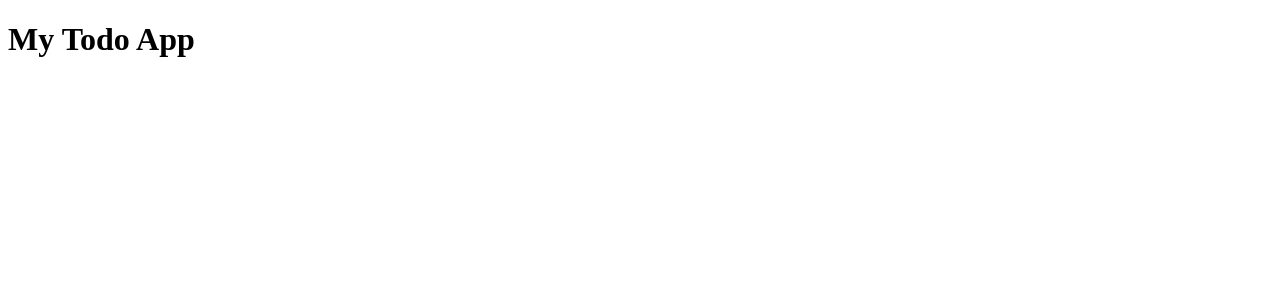
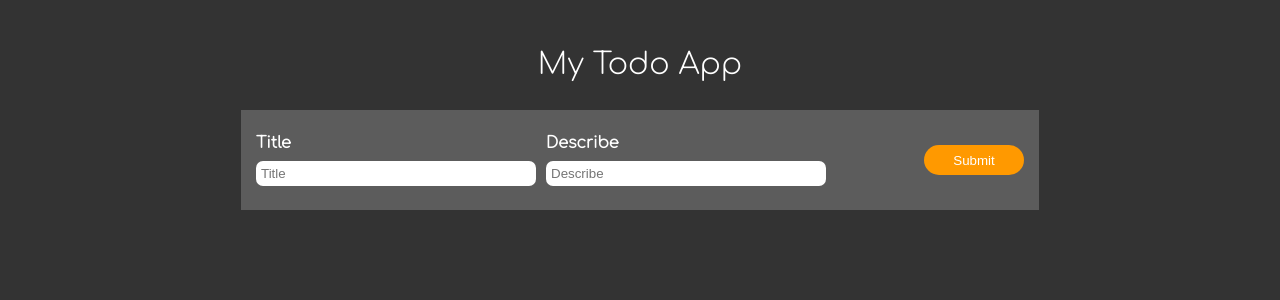
Before and after one commit to Mmomenzadeh/TodoApp-with-React, a React (Vite) app: page / in a window 1280 px wide. Shown: the top 300 px of the page. Built offline with nearby package versions, Linux system fonts and the light colour scheme.

Commit message:
finish UI App and Form

```diff
--- a/src/App.css
+++ b/src/App.css
@@ -0,0 +1,25 @@
+@import url("https://fonts.googleapis.com/css2?family=Comfortaa:wght@300&display=swap");
+
+body {
+  background-color: #333;
+  height: 100vh;
+  overflow-y: hidden;
+}
+
+
+.app-ui {
+  padding-top: 50px;
+  display: flex;
+  flex-direction: column;
+  align-items: center;
+  gap: 20px;
+  font-family: "Comfortaa", cursive;
+
+}
+
+.app-ui h1 {
+    font-size: 30px;
+    margin-bottom: 10px;
+    color: #fff;
+    font-weight: 500;
+  }
--- a/src/App.jsx
+++ b/src/App.jsx
@@ -1,7 +1,10 @@
+import "./App.css"
+import Form from "./Components/Form";
 const App = () => {
   return (
      <div className="app-ui">
       <h1>My Todo App</h1>
+      <Form/>
     </div>
   );
 }
--- a/src/Components/Form/Form.css
+++ b/src/Components/Form/Form.css
@@ -0,0 +1,66 @@
+
+
+.form-ui{
+    width: 60%;
+    height: 70px;
+    background-color: #fff3;
+    padding: 15px;
+    display: flex;
+    justify-content: space-between;
+    align-items: center;
+    flex-wrap: wrap;
+
+}
+
+
+.input-container{
+
+
+    display: flex;
+    gap: 10px;
+}
+
+.input-form{
+    display: flex;
+    flex-direction: column;
+    gap: 10px;
+
+}
+
+.input-form label{
+    color: #fff;
+    font-weight: 700;
+}
+.input-form input {
+    width: 270px;
+    padding: 5px;
+    border-radius: 7px;
+    border: none;
+    outline: none;
+}
+
+
+.form-btn-ui{
+
+    width: 100px;
+    height: 30px;
+    border: none;
+    border-radius: 20px;
+    background-color: #f90;
+    color: #fff;
+    cursor: pointer;
+    outline: none;
+}
+
+
+.form-btn-ui:hover{
+    background-color: #f90;
+    width: 100px;
+    height:30px;
+    border: 1.5px solid #fff;
+    border-radius: 20px;
+    color: #fff;
+    cursor: pointer;
+    outline: none;
+
+}
--- a/src/Components/Form/index.jsx
+++ b/src/Components/Form/index.jsx
@@ -0,0 +1,20 @@
+import "./Form.css"
+const Form = () => {
+    return (
+        <div className="form-ui">
+             <div className="input-container">
+            <div className="input-form">
+                <label>Title</label>
+                <input type="text" placeholder="Title" />
+            </div>
+            <div className="input-form">
+                <label>Describe</label>
+                <input type="text" placeholder="Describe" />
+            </div>
+            </div>
+            <button className="form-btn-ui">Submit</button>
+        </div>
+     );
+}
+
+export default Form;
--- a/src/index.css
+++ b/src/index.css
@@ -0,0 +1 @@
+@import "./reset.css";
--- /dev/null
+++ b/src/reset.css
@@ -0,0 +1,48 @@
+/* http://meyerweb.com/eric/tools/css/reset/
+   v2.0 | 20110126
+   License: none (public domain)
+*/
+
+html, body, div, span, applet, object, iframe,
+h1, h2, h3, h4, h5, h6, p, blockquote, pre,
+a, abbr, acronym, address, big, cite, code,
+del, dfn, em, img, ins, kbd, q, s, samp,
+small, strike, strong, sub, sup, tt, var,
+b, u, i, center,
+dl, dt, dd, ol, ul, li,
+fieldset, form, label, legend,
+table, caption, tbody, tfoot, thead, tr, th, td,
+article, aside, canvas, details, embed,
+figure, figcaption, footer, header, hgroup,
+menu, nav, output, ruby, section, summary,
+time, mark, audio, video {
+	margin: 0;
+	padding: 0;
+	border: 0;
+	font-size: 100%;
+	font: inherit;
+	vertical-align: baseline;
+}
+/* HTML5 display-role reset for older browsers */
+article, aside, details, figcaption, figure,
+footer, header, hgroup, menu, nav, section {
+	display: block;
+}
+body {
+	line-height: 1;
+}
+ol, ul {
+	list-style: none;
+}
+blockquote, q {
+	quotes: none;
+}
+blockquote:before, blockquote:after,
+q:before, q:after {
+	content: '';
+	content: none;
+}
+table {
+	border-collapse: collapse;
+	border-spacing: 0;
+}
```
